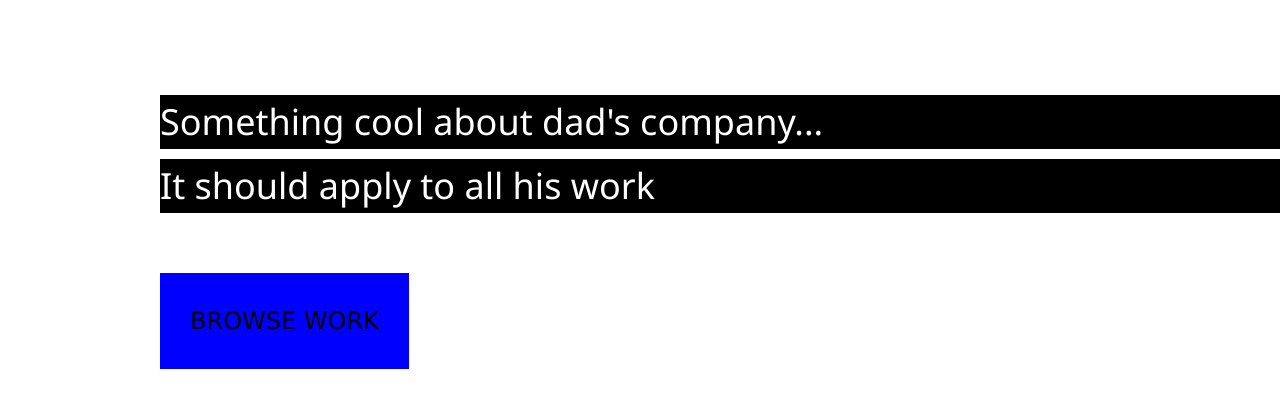
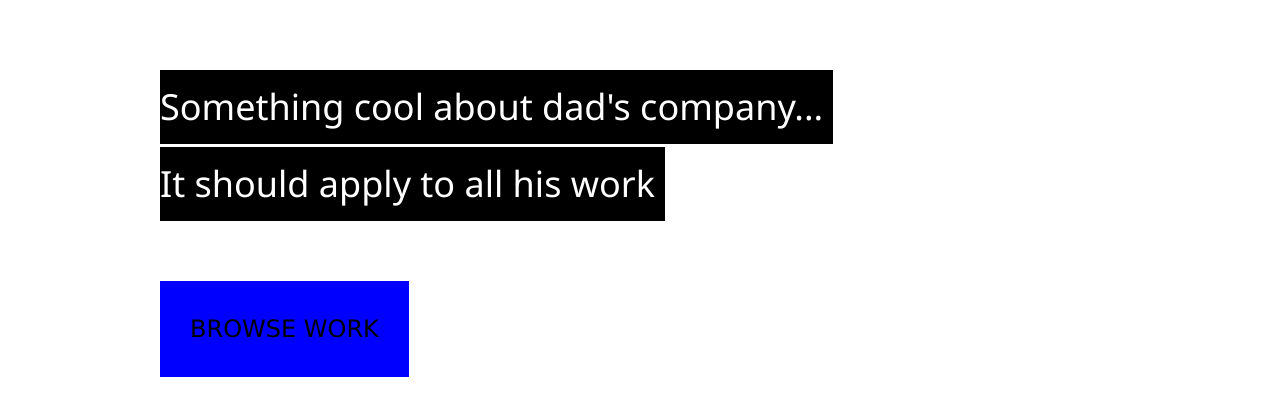
Before and after one commit to samhawn19/natural_design_sd, a plain HTML site: page index.html in a window 1280 px wide. Shown: the part 321-736 px from the top of the page. Drawn offline with nearby package versions, Linux system fonts and the light colour scheme.

Commit message:
Adding block style for main summary

```diff
--- a/index.html
+++ b/index.html
@@ -21,7 +21,7 @@
 
 		<div id="somethingcool">
 			<div id="summary">
-				<div class="summary"><h1>Something cool about dad's company... </h1></div>
+				<div class="summary"><h1>Something cool about dad's company... </h1></div><br>
 				<div class="summary"><h1>It should apply to all his work </h1></div>
 			</div>
 		</div>
--- a/site.css
+++ b/site.css
@@ -26,7 +26,6 @@
 	position: relative;
   	top: 50%;
   	-webkit-transform: translateY(-50%);
-  	display: block;
 }
 
 
@@ -79,7 +78,8 @@ ul#menu li a:hover:not(.active) {
 	color: white;
 	text-decoration: bold;
 	background-color: black;
-	display: block;
+	display: inline-block;
+	padding-right: 10px;
 }
 
 .stackdivs {
```
